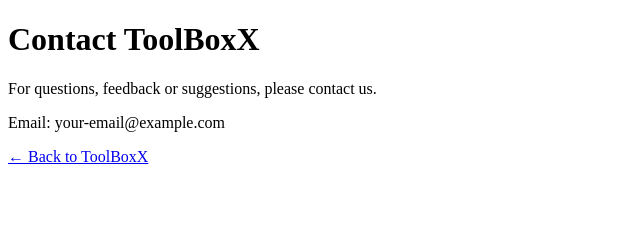
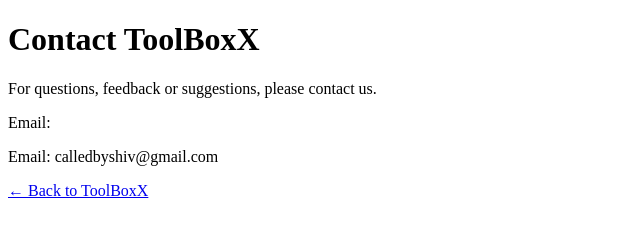
Before and after one commit to calledbyshiv-web/RB-MOVIES-, a plain HTML site: page contact.html in a window 1280 px wide. Shown: the whole page, without its empty margins (0-640 px from the left). Drawn offline with Linux system fonts and the light colour scheme.

Commit message:
Update contact email address in contact.html

```diff
--- a/contact.html
+++ b/contact.html
@@ -8,7 +8,7 @@
 <body>
 <h1>Contact ToolBoxX</h1>
 <p>For questions, feedback or suggestions, please contact us.</p>
-<p>Email: your-email@example.com</p>
+<p>Email: <p>Email: calledbyshiv@gmail.com</p>
 <a href="index.html">← Back to ToolBoxX</a>
 </body>
 </html>
```
